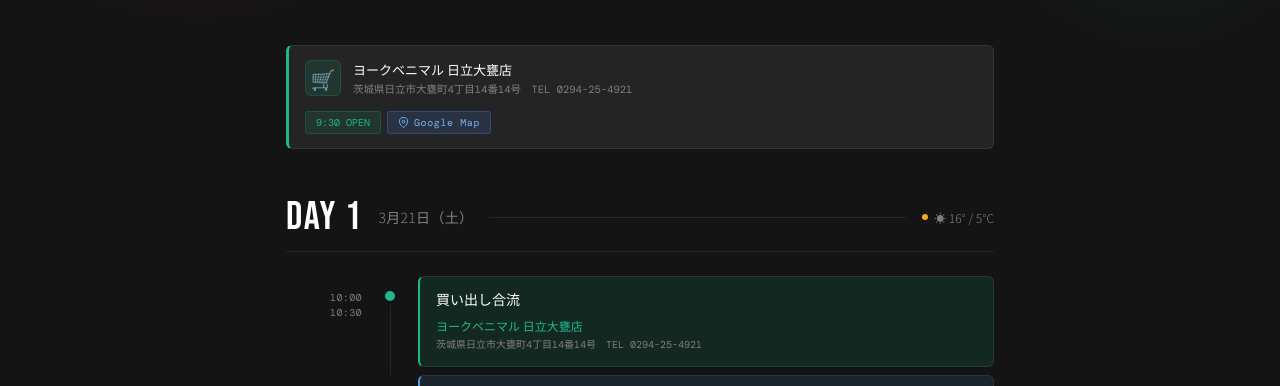
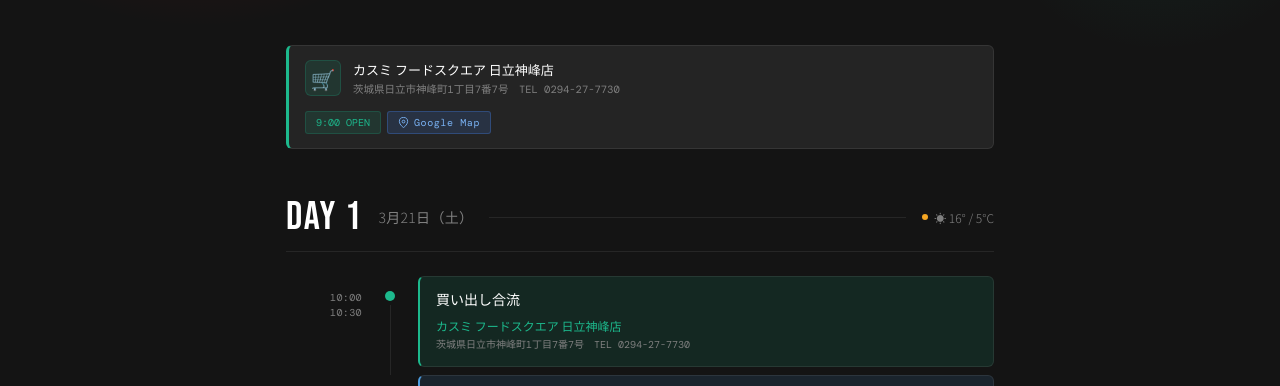
Before and after one commit to daizmk-cmd/camp-schedule-2026, a plain HTML site: page index.html in a window 1280 px wide. Shown: the part 333-719 px from the top of the page. Drawn offline with nearby package versions, Linux system fonts and the light colour scheme.

Commit message:
Change shop to Kasumi Food Square Hitachi Kamine

```diff
--- a/index.html
+++ b/index.html
@@ -107,10 +107,10 @@
   </div>
   <div class="shop-card">
     <div class="shop-icon">🛒</div>
-    <div class="shop-info"><div class="shop-name">ヨークベニマル 日立大甕店</div><div class="shop-addr">茨城県日立市大甕町4丁目14番14号　TEL 0294-25-4921</div></div>
+    <div class="shop-info"><div class="shop-name">カスミ フードスクエア 日立神峰店</div><div class="shop-addr">茨城県日立市神峰町1丁目7番7号　TEL 0294-27-7730</div></div>
     <div class="shop-links">
-      <div class="shop-open">9:30 OPEN</div>
-      <a class="shop-link map" href="https://www.google.com/maps/search/?api=1&query=ヨークベニマル+日立大甕店&query_place_id=ChIJ74yXqVSAIWARA-dC63-ypwc" target="_blank" rel="noopener"><svg width="11" height="11" viewBox="0 0 24 24" fill="none" stroke="currentColor" stroke-width="2"><path d="M21 10c0 7-9 13-9 13s-9-6-9-13a9 9 0 0118 0z"/><circle cx="12" cy="10" r="3"/></svg>Google Map</a>
+      <div class="shop-open">9:00 OPEN</div>
+      <a class="shop-link map" href="https://www.google.com/maps/search/?api=1&query=カスミ+フードスクエア+日立神峰店&query_place_id=ChIJ53X1ALqBIWAR51XeomLSO9c" target="_blank" rel="noopener"><svg width="11" height="11" viewBox="0 0 24 24" fill="none" stroke="currentColor" stroke-width="2"><path d="M21 10c0 7-9 13-9 13s-9-6-9-13a9 9 0 0118 0z"/><circle cx="12" cy="10" r="3"/></svg>Google Map</a>
     </div>
   </div>
 </div>
@@ -120,7 +120,7 @@
   <section class="day-section">
     <div class="day-header"><div class="day-num">DAY 1</div><div class="day-date">3月21日（土）</div><div class="day-rule"></div><div class="day-wx"><span class="dot" style="background:var(--amber)"></span>☀ 16° / 5°C</div></div>
     <div class="timeline">
-      <div class="tl-row c-shop"><div class="tl-time">10:00<br>10:30</div><div class="tl-spine"><div class="tl-dot"></div><div class="tl-line"></div></div><div><div class="tl-card"><div class="ev-label">買い出し合流</div><div class="ev-shop-name">ヨークベニマル 日立大甕店</div><div class="ev-shop-addr">茨城県日立市大甕町4丁目14番14号　TEL 0294-25-4921</div></div></div></div>
+      <div class="tl-row c-shop"><div class="tl-time">10:00<br>10:30</div><div class="tl-spine"><div class="tl-dot"></div><div class="tl-line"></div></div><div><div class="tl-card"><div class="ev-label">買い出し合流</div><div class="ev-shop-name">カスミ フードスクエア 日立神峰店</div><div class="ev-shop-addr">茨城県日立市神峰町1丁目7番7号　TEL 0294-27-7730</div></div></div></div>
       <div class="tl-row c-move"><div class="tl-time">10:30<br>11:00</div><div class="tl-spine"><div class="tl-dot"></div><div class="tl-line"></div></div><div><div class="tl-card"><div class="ev-label">キャンプ場へ移動</div><div class="ev-note">日立中央IC → きらら の里（約10分）</div></div></div></div>
       <div class="tl-row c-cin"><div class="tl-time">11:00</div><div class="tl-spine"><div class="tl-dot"></div><div class="tl-line"></div></div><div><div class="tl-card"><div class="ev-label">チェックイン</div><div class="ev-note">奥日立きらら の里　オートキャンプ場</div></div></div></div>
       <div class="tl-row c-setup"><div class="tl-time">11:00<br>13:00</div><div class="tl-spine"><div class="tl-dot"></div><div class="tl-line"></div></div><div><div class="tl-card"><div class="ev-label">テント設営・昼食準備</div></div></div></div>
```
